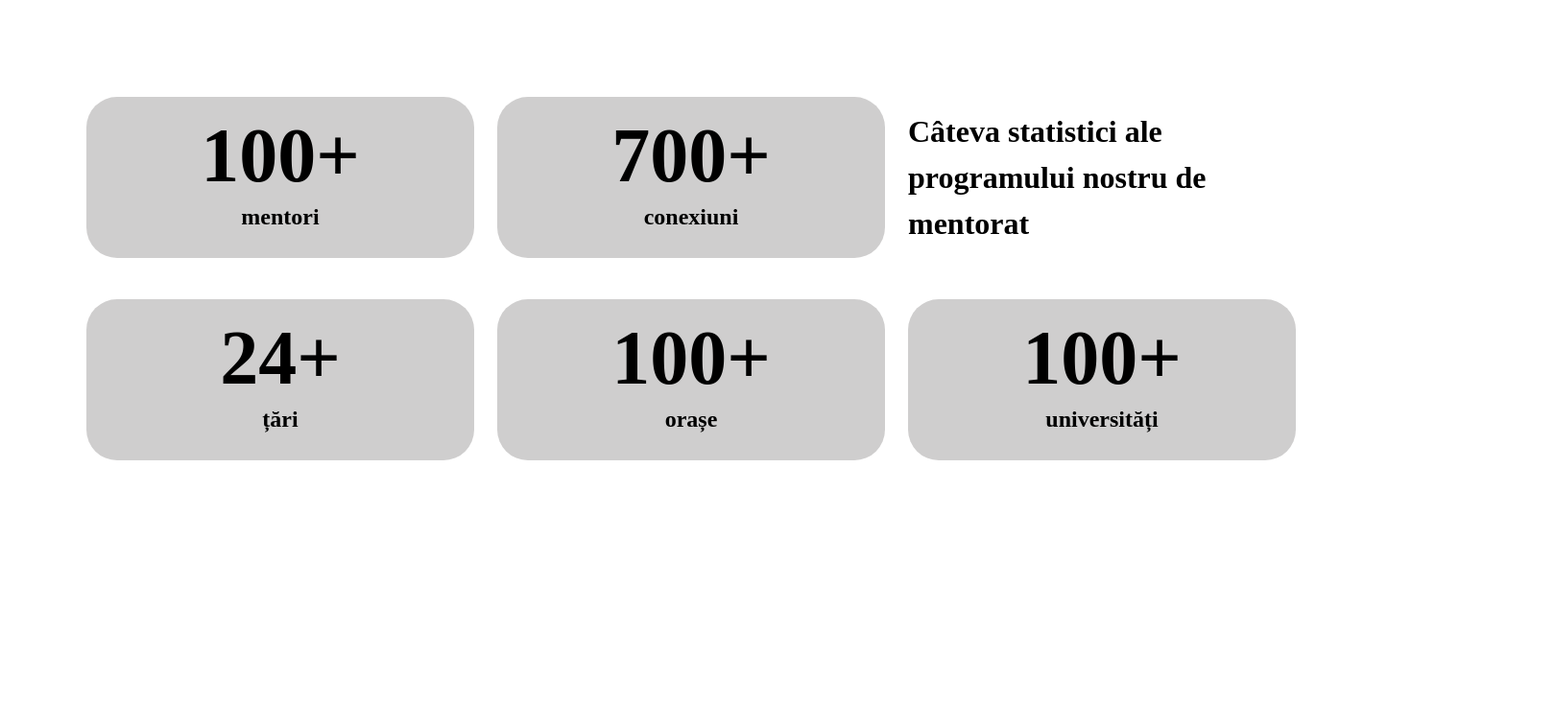
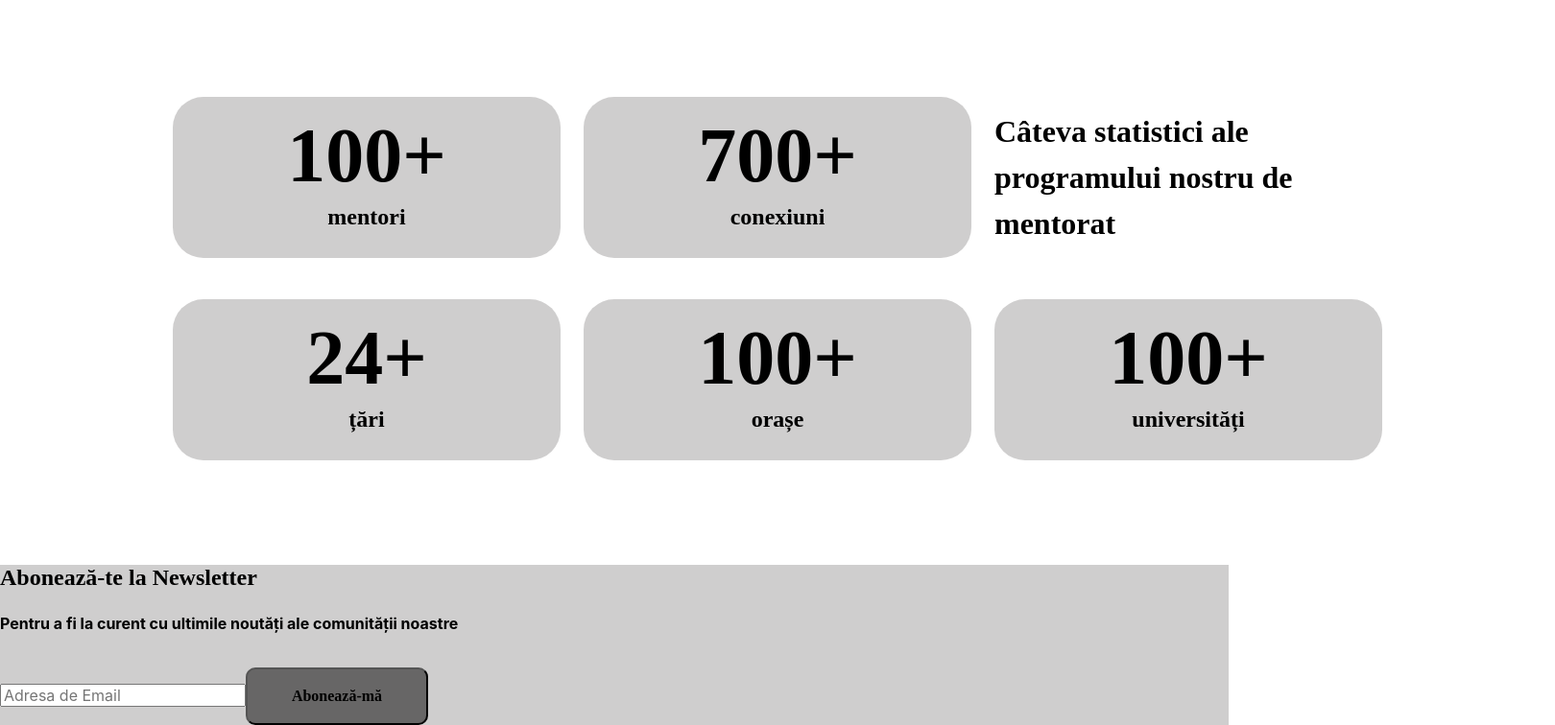
Before and after one commit to Radu007/task, a React (Create React App) app: page / in a window 1280 px wide. Shown: the part 1840-2596 px from the top of the page at 96% size, 1620 px wide, since content can reach past the window. Before the commit the page ends 2329 px from the top, so only its background shows below. Built offline with nearby package versions, Linux system fonts and the light colour scheme.

Commit message:
Footer fixed but the header aproach is bad

```diff
--- a/src/App.css
+++ b/src/App.css
@@ -1,6 +1,10 @@
 .app {
-	padding: 30px 90px 0px 90px;
-	max-width: 1440px;
 	height: 100vh;
 	margin: 0 auto;
 }
+
+.app .app-main-screen {
+	width: 1440px;
+	padding: 30px 90px 0px 90px;
+	margin: 0 auto;
+}
--- a/src/App.js
+++ b/src/App.js
@@ -8,17 +8,22 @@ import {BrowserRouter as Router, Route, Switch} from 'react-router-dom'
 import Header from './Components/Header/Header'
 import SocialNav from './Components/SocialNav/SocialNav'
 import MainScreen from './Screens/MainScreen/MainScreen';
+import Footer from './Components/Footer/Footer';
 
 function App() {
   return (
     <div className="app">
-     <Header />
 		 <SocialNav />
+     <div className="app-main-screen">
+			 <Header />
 		 <Router>
 			 <Switch>
 				 <Route component={MainScreen} path='/' />
 			 </Switch>
 		 </Router>
+
+		 </div>
+		 <Footer />
     </div>
   );
 }
--- /dev/null
+++ b/src/Components/Footer/Footer.jsx
@@ -0,0 +1,15 @@
+import React from 'react'
+import Button from '../Button/Button'
+import './Footer.sass'
+function Footer() {
+	return (
+		<footer className="footer">
+		<h3 className="footer-title">Abonează-te la Newsletter</h3>
+		<h6 className="footer-subtitle">Pentru a fi la curent cu ultimile noutăți ale comunității noastre</h6>
+		<input type="text" placeholder="Adresa de Email" className='footer-inputw'/>
+		<button className='button primary'>Abonează-mă</button>
+		</footer>
+	)
+}
+
+export default Footer
--- /dev/null
+++ b/src/Components/Footer/Footer.sass
@@ -0,0 +1,25 @@
+@import '../Mixin/FontsMixins.sass'
+
+.footer
+	max-width: 100%
+	background: #CFCECE
+	&-title
+		@include bold
+		font-size: 24px
+		margin-top: 100px
+	&-subtitle
+		margin-top: 16px
+		font-size: 16px
+		color: #000000
+	&-input
+		width: 404px
+		height: 60px
+		background: #ECEBEB
+		border-radius: 10px
+.primary
+	width: 190px;
+	height: 60px;
+	border-radius: 10px
+	cursor: pointer
+	text-align: center
+	background: rgba(0, 0, 0, 0.5)
```
